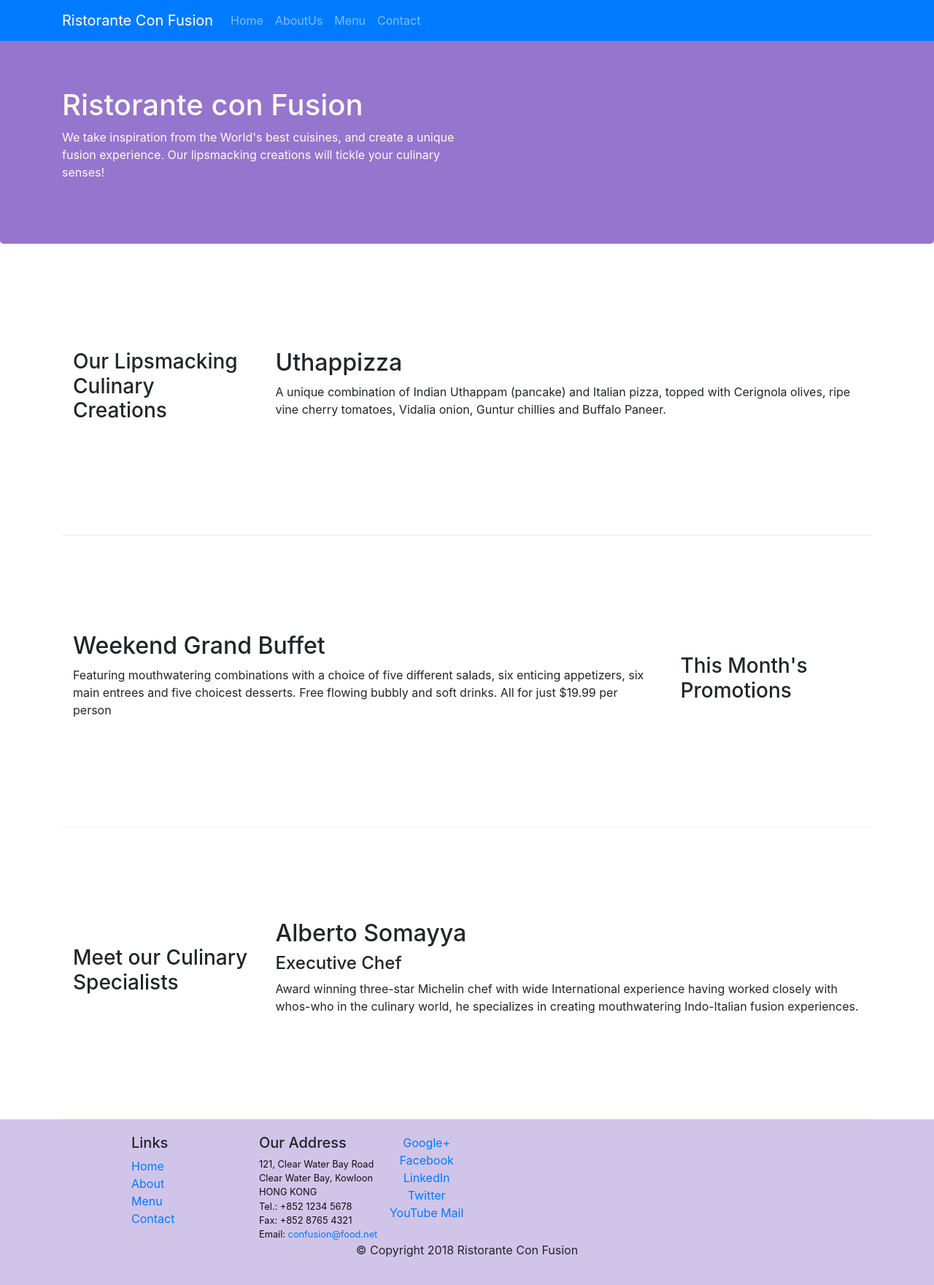
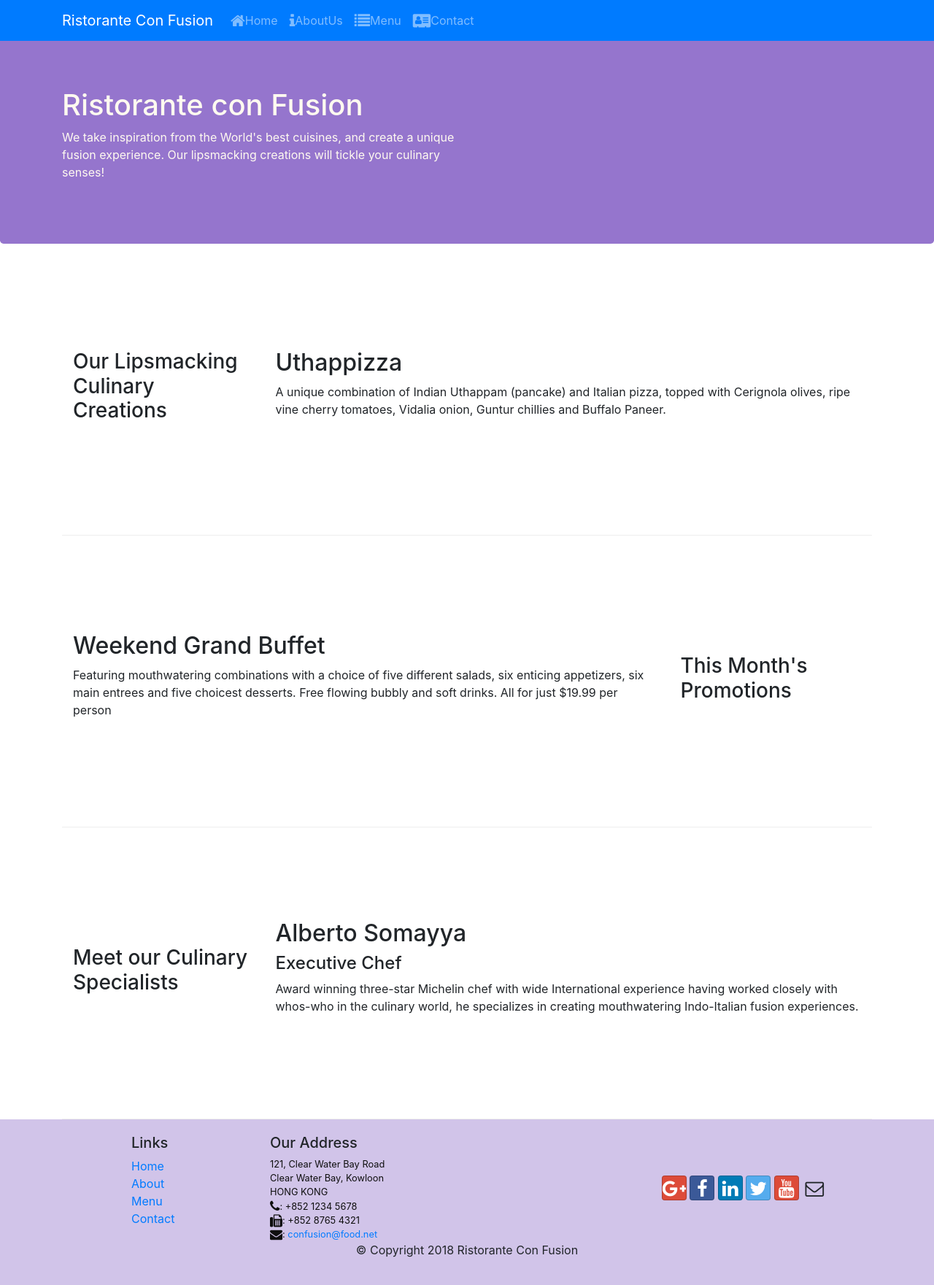
Before and after one commit to RiteshGhorpade/BootStrap, a website: page index.html in a window 1280 px wide. Shown: the whole page at 73% size. Drawn offline with nearby package versions, Linux system fonts and the light colour scheme.

Commit message:
Font Awesome Icon Font

```diff
--- a/AssignmnetOne/styles.css
+++ /dev/null
@@ -1,40 +0,0 @@
-.row-header{
-  margin: 0px auto;
-  padding: 0px;
-}
-.row-content {
-  margin: 0px auto;
-  padding: 50px 0px 50px 0px;
-  border-bottom: 1px ridge;
-  min-height:400px
-}
-.footer{
-  background-color: #D1C4E9;
-  margin:0px auto;
-  padding: 20px 0px 20px 0px;
-}
-.jumbotron {
-  padding:70px 30px 70px 30px;
-  margin:0px auto;
-  background: #9575CD ;
-  color:floralwhite;
-}
-.address{
-  font-size:80%;
-  margin:0px;
-  color:#0f0f0f;
-}
-.aboutUs{
-
-  margin: 50px auto;
-  padding: 20px;
-  min-height:100px;
-}
-body{
-  padding:50px 0px 0px 0px;
-  z-index:0;
-}
-
-.navbar-dark {
-   background-color: #512DA8;
-}
--- a/index.html
+++ b/index.html
@@ -10,6 +10,8 @@
 
     <!-- Bootstrap CSS -->
     <link rel="stylesheet" href="node_modules/bootstrap/dist/css/bootstrap.min.css">
+    <link rel="stylesheet" href="node_modules/font-awesome/css/font-awesome.min.css">
+    <link rel="stylesheet" href="node_modules/bootstrap-social/bootstrap-social.css">
     <link href="styles.css" rel="stylesheet">
 </head>
 
@@ -22,10 +24,10 @@
             <div class="collapse navbar-collapse" id="Navbar">
                 <a class="navbar-brand" href="#">Ristorante Con Fusion</a>
                 <ul class="navbar-nav mr-auto">
-                    <li><a class="navbar-item nav-link" href="#">Home</a></li>
-                    <li><a class="navbar-item nav-link" href="./AssignmnetOne/aboutus.html">AboutUs</a></li>
-                    <li><a class="navbar-item nav-link" href="#">Menu</a></li>
-                    <li><a class="navbar-item nav-link" href="#">Contact</a></li>
+                    <li><a class="navbar-item nav-link" href="#"><span class="fa fa-home fa-lg"></span>Home</a></li>
+                    <li><a class="navbar-item nav-link" href="./AssignmnetOne/aboutus.html"><span class="fa fa-info fa-lg"></span>AboutUs</a></li>
+                    <li><a class="navbar-item nav-link" href="#"><span class="fa fa-list fa-lg"></span>Menu</a></li>
+                    <li><a class="navbar-item nav-link" href="#"><span class="fa fa-address-card fa-lg"></span>Contact</a></li>
                 </ul>
             </div>
         </div>
@@ -95,25 +97,26 @@
                         <li><a href="#">Contact</a></li>
                     </ul>
                 </div>
-                <div col-7 col-sm-5>
+                <div class="col-7 col-sm-5">
                     <h5>Our Address</h5>
                     <address class="address">
                         121, Clear Water Bay Road<br>
                         Clear Water Bay, Kowloon<br>
                         HONG KONG<br>
-                        Tel.: +852 1234 5678<br>
-                        Fax: +852 8765 4321<br>
-                        Email: <a href="mailto:confusion@food.net">confusion@food.net</a>
+                        <i class="fa fa-phone fa-lg"></i>: +852 1234 5678<br>
+                        <i class="fa fa-fax fa-lg"></i>: +852 8765 4321<br>
+                        <i class="fa fa-envelope fa-lg"></i>:
+                        <a href="mailto:confusion@food.net">confusion@food.net</a>
                     </address>
                 </div>
-                <div class="text-center">
-                    <div class="col-12 col-sm-4 align-self-center">
-                        <a href="http://google.com/+">Google+</a>
-                        <a href="http://www.facebook.com/profile.php?id=">Facebook</a>
-                        <a href="http://www.linkedin.com/in/">LinkedIn</a>
-                        <a href="http://twitter.com/">Twitter</a>
-                        <a href="http://youtube.com/">YouTube</a>
-                        <a href="mailto:">Mail</a>
+                <div class="col-12 col-sm-4 align-self-center">
+                    <div class="text-center">
+                        <a class="btn btn-social-icon btn-google" href="http://google.com/+"><i class="fa fa-google-plus"></i></a>
+                        <a class="btn btn-social-icon btn-facebook" href="http://www.facebook.com/profile.php?id="><i class="fa fa-facebook"></i></a>
+                        <a class="btn btn-social-icon btn-linkedin" href="http://www.linkedin.com/in/"><i class="fa fa-linkedin"></i></a>
+                        <a class="btn btn-social-icon btn-twitter" href="http://twitter.com/"><i class="fa fa-twitter"></i></a>
+                        <a class="btn btn-social-icon btn-google" href="http://youtube.com/"><i class="fa fa-youtube"></i></a>
+                        <a class="btn btn-social-icon" href="mailto:"><i class="fa fa-envelope-o"></i></a>
                     </div>
                 </div>
             </div>
--- a/package.json
+++ b/package.json
@@ -15,6 +15,8 @@
   },
   "dependencies": {
     "bootstrap": "^4.4.1",
+    "bootstrap-social": "^5.1.1",
+    "font-awesome": "^4.7.0",
     "jquery": "^3.3.1",
     "popper.js": "^1.12.9"
   }
--- a/styles.css
+++ b/styles.css
@@ -24,6 +24,12 @@
   margin:0px;
   color:#0f0f0f;
 }
+.aboutUs{
+
+  margin: 50px auto;
+  padding: 20px;
+  min-height:100px;
+}
 body{
   padding:50px 0px 0px 0px;
   z-index:0;
```
Also changed, not shown: AssignmnetOne/aboutus.html (+17 -14 lines), 1 other file.
